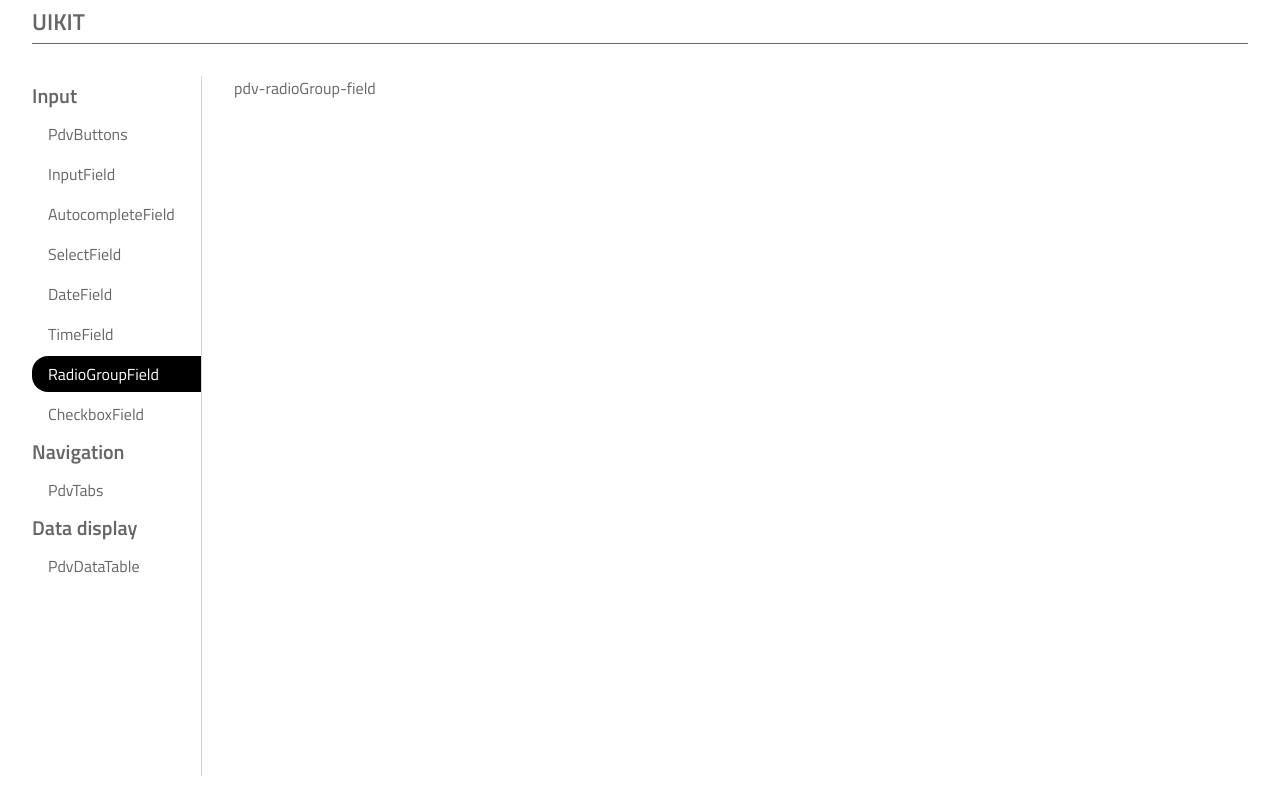
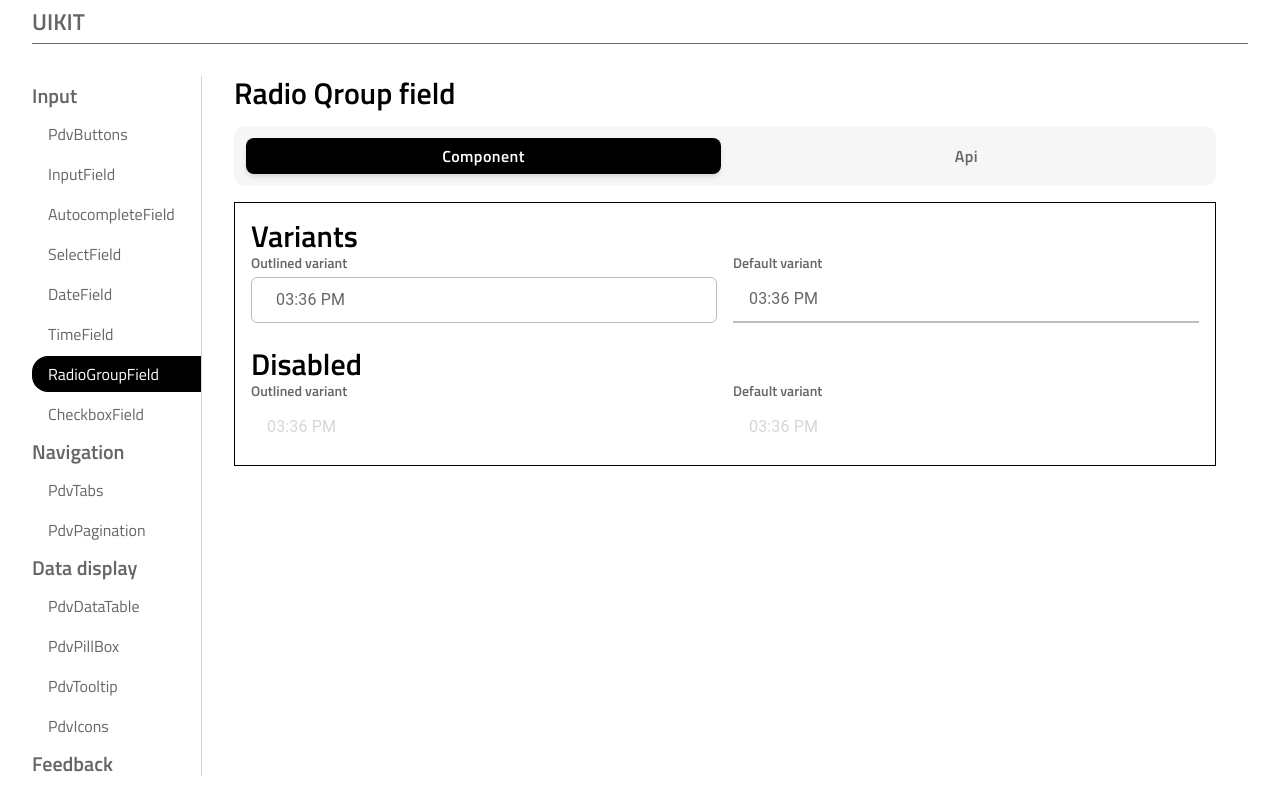
Before and after one commit to luis-soul1/pdv-uikit-front, a Next.js app: page /pdv-radioGroup-field in a window 1280 px wide. Built offline with nearby package versions, Linux system fonts and the light colour scheme.

Commit message:
update: dashboard layout

```diff
--- a/assets/Uikit/Forms/Radio/RadioGroupField.tsx
+++ b/assets/Uikit/Forms/Radio/RadioGroupField.tsx
@@ -5,7 +5,7 @@ import { Controller, FieldValues, Path, RegisterOptions, UseFormReturn } from 'r
 
 import { TColors } from '@Uikit/Colors/TColors'
 
-type TRadioGroupProps<TFormValues extends FieldValues> = {
+type TRadioGroupField<TFormValues extends FieldValues> = {
   name: Path<TFormValues>
   form: UseFormReturn<TFormValues>
   defaultValue: string
@@ -22,7 +22,7 @@ export type TRadio = {
   value: string
 }
 
-export const RadioGroupField = <TFormValues extends FieldValues>(props: TRadioGroupProps<TFormValues>) => {
+export const RadioGroupField = <TFormValues extends FieldValues>(props: TRadioGroupField<TFormValues>) => {
   const { alignment = 'vertical' } = props
   const customRadioStyle = {
     color: `var(--${props?.color ?? 'teal-600'})`,
--- /dev/null
+++ b/components/PdvRadioGroupFields/PdvRadioGroupFieldApi.tsx
@@ -0,0 +1,24 @@
+import { FC } from 'react'
+
+const PdvRadioGroupFieldApi: FC = () => {
+  return (
+    <pre className="whitespace-pre-wrap border p-4">
+      {`Component props:
+
+  type TRadioGroupField = {
+    name: Path<TFormValues>
+    form: UseFormReturn<TFormValues>
+    defaultValue: string
+    options?: RegisterOptions
+    radioOptions: TRadio[]
+    divider?: boolean
+    alignment?: 'horizontal' | 'vertical'
+    color?: TColors
+    textColor?: TColors
+  }
+`}
+    </pre>
+  )
+}
+
+export default PdvRadioGroupFieldApi
--- /dev/null
+++ b/components/PdvRadioGroupFields/PdvRadioGroupFieldList.tsx
@@ -0,0 +1,34 @@
+import React, { FC } from 'react'
+
+import { useForm } from 'react-hook-form'
+
+import TimeField from '@Uikit/Forms/Timepicker/TimeField'
+
+const PdvRadioGroupFieldList: FC = () => {
+  const form = useForm()
+
+  return (
+    <div className="border border-black p-4">
+      <h1 className="text-black">Variants</h1>
+      <div className="grid grid-cols-12 items-center gap-4">
+        <TimeField name="outlined_variant" label="Outlined variant" className="col-span-6" form={form} />
+        <TimeField name="default_variant" variant="default" label="Default variant" className="col-span-6" form={form} />
+      </div>
+
+      <h1 className="mt-6 mt-6 text-black">Disabled</h1>
+      <div className="grid grid-cols-12 items-center gap-4">
+        <TimeField name="outlined_variant" label="Outlined variant" className="col-span-6" form={form} inputProps={{ disabled: true }} />
+        <TimeField
+          name="default_variant"
+          variant="default"
+          label="Default variant"
+          className="col-span-6"
+          form={form}
+          inputProps={{ disabled: true }}
+        />
+      </div>
+    </div>
+  )
+}
+
+export default PdvRadioGroupFieldList
--- a/layouts/DashboardLayout.tsx
+++ b/layouts/DashboardLayout.tsx
@@ -2,9 +2,17 @@ import Link from 'next/link'
 import { useRouter } from 'next/router'
 import { FC } from 'react'
 
-const NavigationList = [{ title: 'PdvTabs', href: '/pdv-tabs' }]
+const NavigationList = [
+  { title: 'PdvTabs', href: '/pdv-tabs' },
+  { title: 'PdvPagination', href: '/pdv-pagination' }
+]
 
-const DataDiaplayList = [{ title: 'PdvDataTable', href: '/pdv-data-table' }]
+const DataDiaplayList = [
+  { title: 'PdvDataTable', href: '/pdv-data-table' },
+  { title: 'PdvPillBox', href: '/pdv-pillbox' },
+  { title: 'PdvTooltip', href: '/pdv-tooltip' },
+  { title: 'PdvIcons', href: '/pdv-icons' }
+]
 
 const InputList = [
   { title: 'PdvButtons', href: '/pdv-buttons' },
@@ -15,6 +23,16 @@ const InputList = [
   { title: 'TimeField', href: '/pdv-time-field' },
   { title: 'RadioGroupField', href: '/pdv-radioGroup-field' },
   { title: 'CheckboxField', href: '/pdv-checkbox-field' }
+]
+
+const FeedbackList = [
+  { title: 'PdvModal', href: '/pdv-modal' },
+  { title: 'PdvAlert', href: '/pdv-alert' }
+]
+
+const SurfacesList = [
+  { title: 'PdvSimpleAccordion', href: '/pdv-simple-accordion' },
+  { title: 'PdvMultipleAccordion', href: '/pdv-multiple-alert' }
 ]
 
 const DashboardLayout: FC = (props) => {
@@ -70,6 +88,34 @@ const DashboardLayout: FC = (props) => {
               </Link>
             )
           })}
+          <h5 className="my-2">Feedback</h5>
+          {FeedbackList.map((option) => {
+            return (
+              <Link key={option.title} href={option.href} passHref>
+                <p
+                  className={`subtitle1  my-1 cursor-pointer rounded-l-2xl py-2 pl-4 ${
+                    pathname === option.href ? 'bg-black text-white' : 'hover:bg-gray-100'
+                  }`}
+                >
+                  {option.title}
+                </p>
+              </Link>
+            )
+          })}
+          <h5 className="my-2">Surfaces</h5>
+          {SurfacesList.map((option) => {
+            return (
+              <Link key={option.title} href={option.href} passHref>
+                <p
+                  className={`subtitle1  my-1 cursor-pointer rounded-l-2xl py-2 pl-4 ${
+                    pathname === option.href ? 'bg-black text-white' : 'hover:bg-gray-100'
+                  }`}
+                >
+                  {option.title}
+                </p>
+              </Link>
+            )
+          })}
         </div>
 
         <div className="overflow-auto px-8" style={{ height: 'calc(100vh - 100px)' }}>
--- a/pages/pdv-radioGroup-field.tsx
+++ b/pages/pdv-radioGroup-field.tsx
@@ -1,8 +1,22 @@
+import PdvTabs from '@Uikit/PdvTabs/PdvTabs'
+import ComponentWrapper from 'commons/ComponentWrapper'
+import RadioGroupFieldApi from 'components/PdvRadioGroupFields/PdvRadioGroupFieldApi'
+import PdvRadioGroupFieldList from 'components/PdvRadioGroupFields/PdvRadioGroupFieldList'
 import { NextPage } from 'next'
-import React from 'react'
 
-const PdvRadioGroupField: NextPage = () => {
-  return <div>pdv-radioGroup-field</div>
+const PdvRadioGroupFields: NextPage = () => {
+  return (
+    <ComponentWrapper title={'Radio Qroup field'}>
+      <PdvTabs color="black" tabsHeight="large" tabsWidth="full">
+        <PdvTabs.Tab tabText="Component" tabKey="component-tab">
+          <PdvRadioGroupFieldList />
+        </PdvTabs.Tab>
+        <PdvTabs.Tab tabText="Api" tabKey="api-tab">
+          <RadioGroupFieldApi />
+        </PdvTabs.Tab>
+      </PdvTabs>
+    </ComponentWrapper>
+  )
 }
 
-export default PdvRadioGroupField
+export default PdvRadioGroupFields
```
